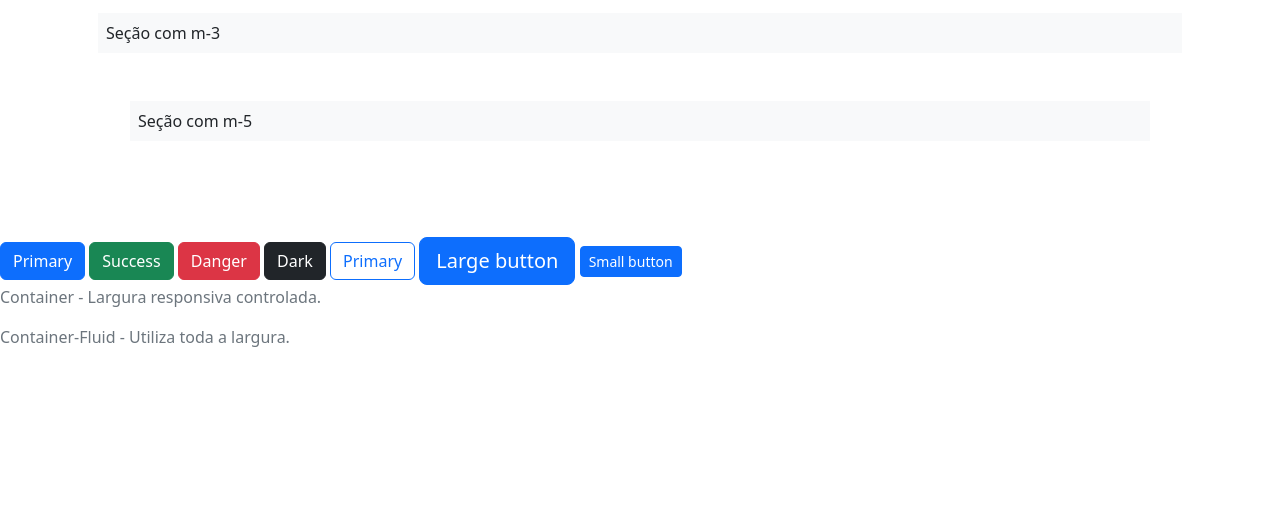
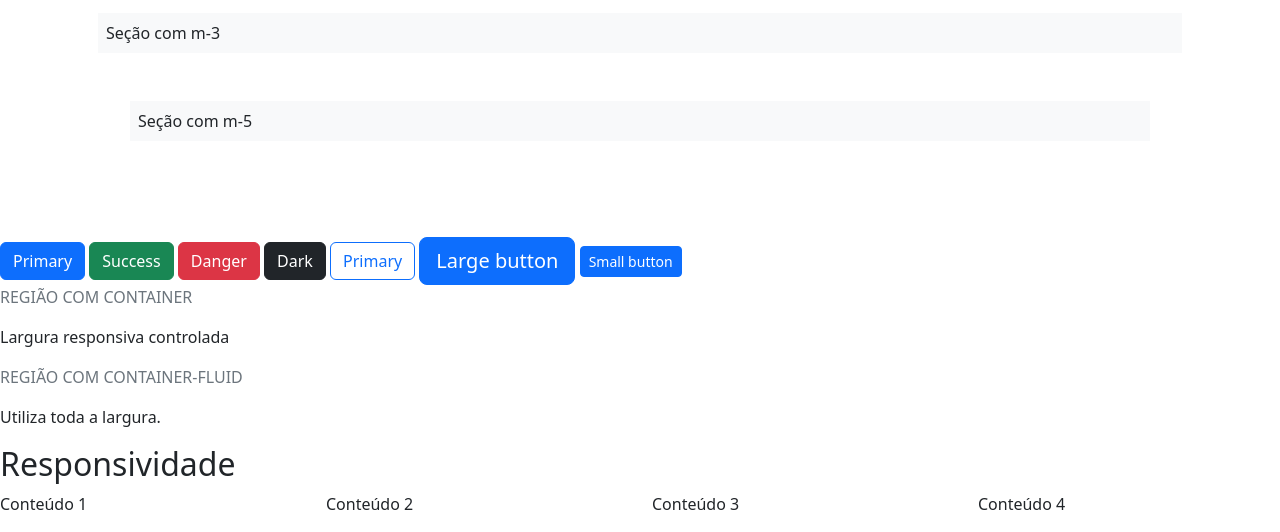
Before and after one commit to isabella-alves01/2termo, a plain HTML site: page LIMA/Aula 15/Exercicos_aula16/index.html in a window 1280 px wide. Shown: the part 750-1282 px from the top of the page. Before the commit the page ends 1115 px from the top, so only its background shows below. Drawn offline with nearby package versions, Linux system fonts and the light colour scheme.

Commit message:
att Formativa lima

```diff
--- a/LIMA/Aula 15/Exercicos_aula16/index.html
+++ b/LIMA/Aula 15/Exercicos_aula16/index.html
@@ -33,7 +33,7 @@
 
             <header class="p-5 bg-light">
                 <p class="mb-0">Seção com p-5</p>
-            <header>
+            </header>
         </section>
 
         <section class="container py-5">
@@ -61,10 +61,30 @@
     <button type="button" class="btn btn-primary btn-lg">Large button</button>
     <button type="button" class="btn btn-primary btn-sm">Small button</button>
 
-    <p class="text-secondary">Container - Largura responsiva controlada.</p>
+    <p class="text-secondary">REGIÃO COM CONTAINER</p>
 
-    <p class="text-secondary">Container-Fluid - Utiliza toda a largura.</p>
+    <P>Largura responsiva controlada</P>
 
+    <p class="text-secondary"> REGIÃO COM CONTAINER-FLUID </p>
+
+    <P>Utiliza toda a largura.</P>
+
+
+    <h2>Responsividade</h2>
+    <section class="row">
+        <article class="col-12 col-md-6 col-lg-3">
+            <p>Conteúdo 1</p>
+        </article>
+        <article class="col-12 col-md-6 col-lg-3">
+            <p>Conteúdo 2</p>
+        </article>
+        <article class="col-12 col-md-6 col-lg-3">
+            <p>Conteúdo 3</p>
+        </article>
+        <article class="col-12 col-md-6 col-lg-3">
+            <p>Conteúdo 4</p>
+        </article>
+    </section>
 
 </body>
 </html>
```
